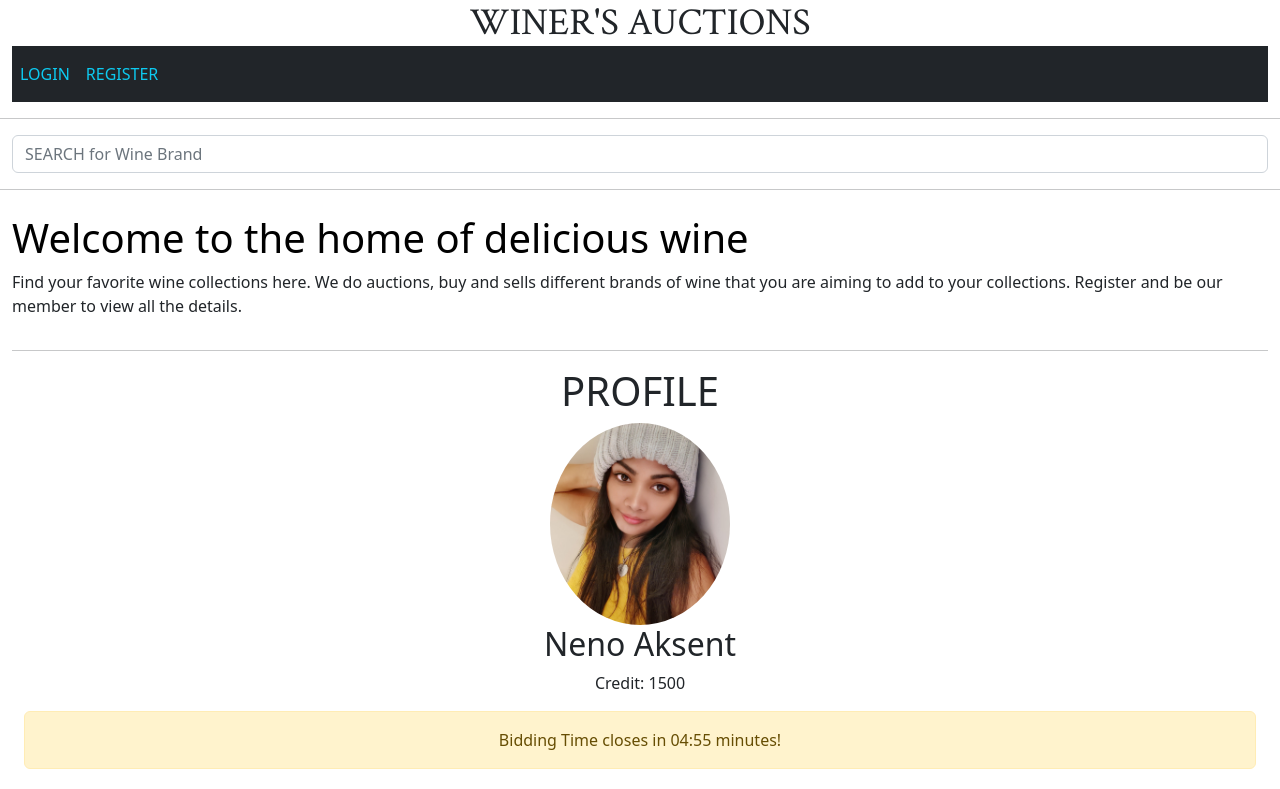
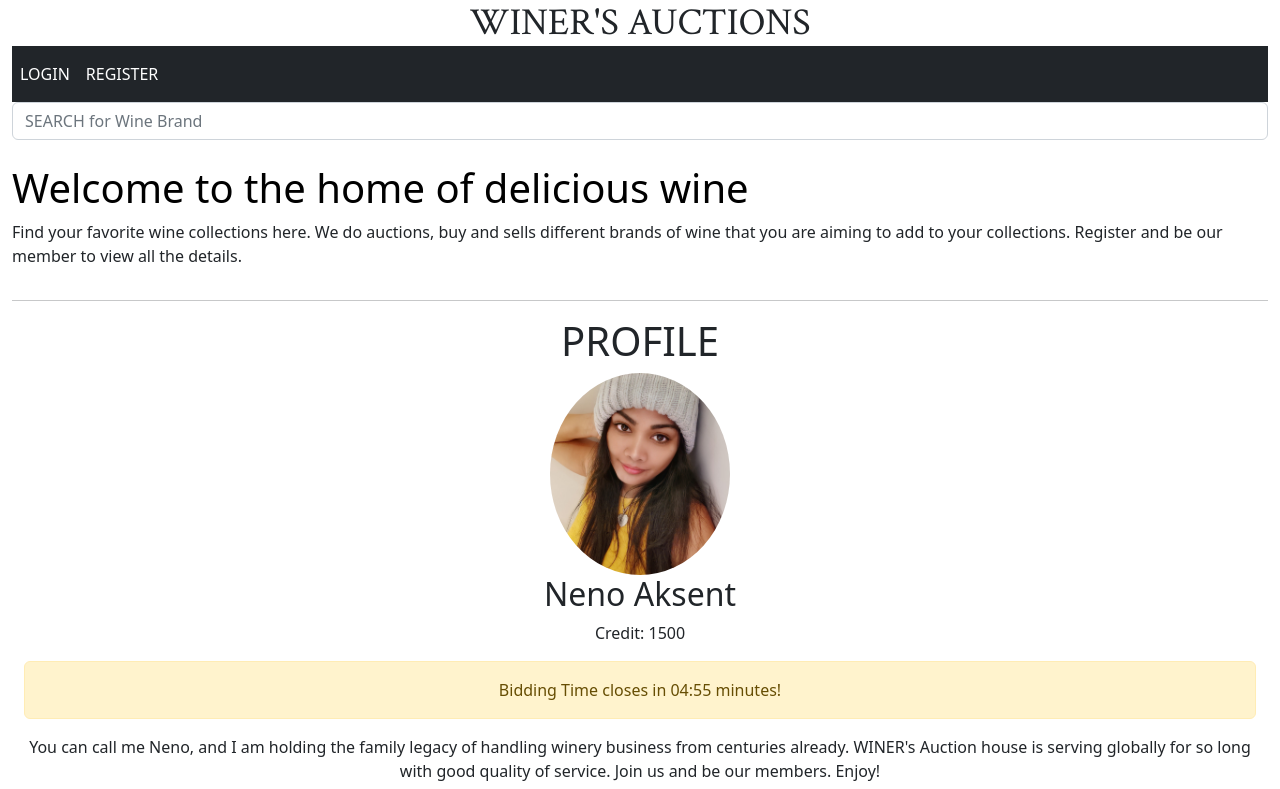
Before and after one commit to NeNorvalls/neno_SP2_auctions, a website: page index.html in a window 1280 px wide. Shown: the top 789 px of the page. Drawn offline with Linux system fonts and the light colour scheme.

Commit message:
FIXING CSS ERRORS

```diff
--- a/index.html
+++ b/index.html
@@ -16,10 +16,10 @@
         <nav class="navbar navbar-expand-lg navbar-dark bg-dark">
           <ul class="navbar-nav">
             <li class="nav-item">
-              <a class="nav-link link-info" href="/profile/login/">LOGIN</a>
+              <a class="nav-link" href="/profile/login/">LOGIN</a>
             </li>
             <li class="nav-item">
-              <a class="nav-link link-info" href="/profile/register/"
+              <a class="nav-link" href="/profile/register/"
                 >REGISTER</a
               >
             </li>
@@ -27,7 +27,6 @@
         </nav>
       </div>
     </header>
-    <hr />
     <!-- ================================= Search ================================================== -->
     <div class="container-fluid">
       <form class="form-inline">
@@ -39,7 +38,7 @@
         />
       </form>
     </div>
-    <hr />
+
     <!-- ==================================== main ======================================= -->
     <main>
       <div class="container-fluid my-4">
```
Also changed, not shown: dist/css/index.css.
